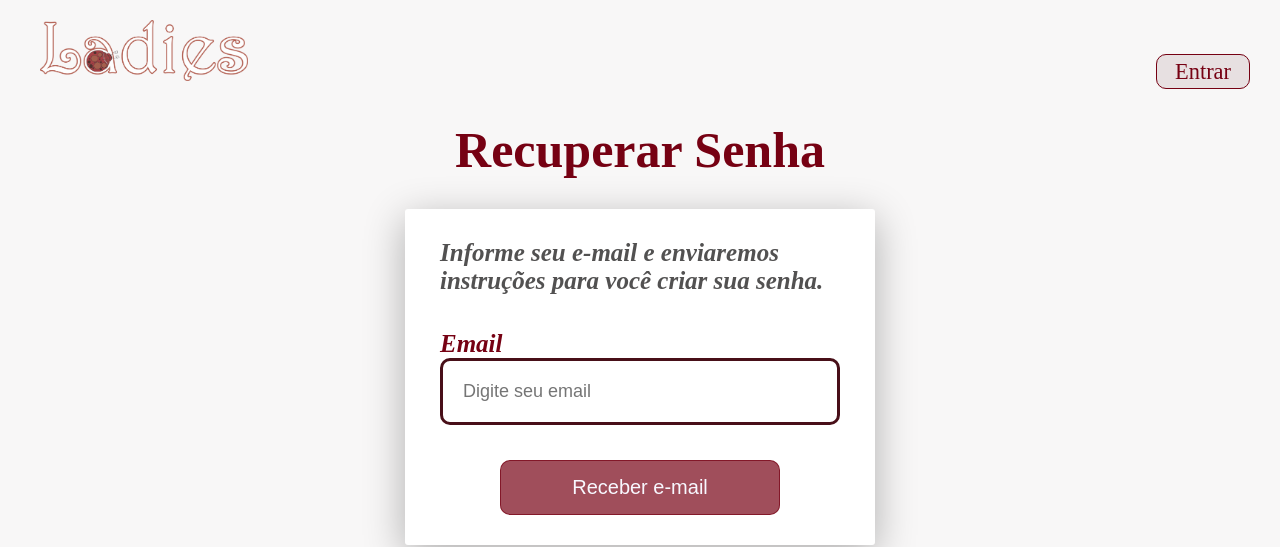
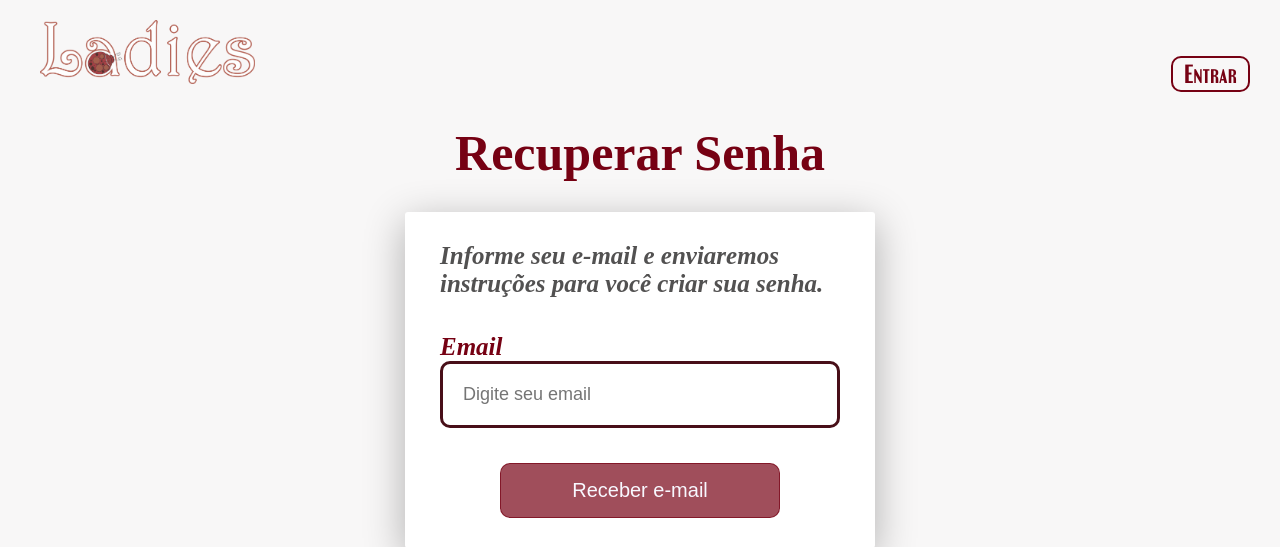
Before and after one commit to iellenLuiza/ladies, a PHP site: page /telarecuperar.html in a window 1280 px wide. Shown: the top 547 px of the page. Run offline with PHP 8.4, Linux system fonts and the light colour scheme; some web fonts are replaced.

Commit message:
mais algumas mudanças

```diff
--- a/css/cabecalho-rodape_index0.css
+++ b/css/cabecalho-rodape_index0.css
@@ -92,7 +92,6 @@ nav .btnNav:hover::after {
     transform: scale(1.05);
     background-color: rgba(230, 202, 139, 0.133);
     border: 2.5px solid rgb(96, 0, 14);
-
 }
 
 
--- a/css/cabecalho_alternativo_recuperarsenha.css
+++ b/css/cabecalho_alternativo_recuperarsenha.css
@@ -50,19 +50,18 @@ nav {
 
 /*Formatação do botão entrar/ver perfil*/
 #btnNavDestaque{
-	background-color: rgba(72, 15, 24, 0.097);
-	padding-top: 4px;
-	padding-bottom: 4px;
-	padding-left: 18px;
-	padding-right: 18px;
-	font-family: engebrechtre;
-	text-decoration: none;
-	font-size: 2.8vh;
-	border-radius: 10px;
-	margin-left: 2.8vh;
-	border: 1px solid rgba(118,1, 19);
-	color: rgb(118,1, 19);
-	transition: 0.4s ease-in-out;
+	color: rgb(118, 1, 19);
+    font-size: 1.4em;
+    font-family: engebrechtre, 'Times New Roman', Times, serif;
+    text-decoration: none;
+    background-color: transparent;
+    border: 2px solid rgba(118, 1, 19);
+    border-radius: 10px;
+    padding-top: 0.1em;
+    padding-bottom: 0.1em;
+    padding-left: 0.5em;
+    padding-right: 0.5em;
+    transition: 0.4s ease-in-out;
 }
 
 /*Animação da linha de baixo dos itens do menu superior no cabeçalho*/
@@ -83,10 +82,13 @@ nav .btnNav:hover::after{
 
 /*Animação do botão de entrar/ver perfil*/
 #btnNavDestaque:hover{
-	padding-top: 5px;
-	padding-bottom: 5px;
-	padding-left: 19px;
-	padding-right: 19px;
-	font-size: 3vh;
-	border: 2px solid rgba(118,1, 19);
+	transform: scale(1.05);
+    background-color: rgba(230, 203, 139, 0.068);
+    border: 2.5px solid rgb(96, 0, 14);
 }
+
+/* ----- fontes ----- */
+@font-face {
+    font-family: engebrechtre;
+    src: url(../assets/fontes/engebrechtre.ttf);
+}
--- a/css/index0.css
+++ b/css/index0.css
@@ -190,7 +190,7 @@ body {
 	width: 98%;
 	overflow: hidden;
 	padding: 0;
-	margin-top: 9vh;
+	margin-top: 5vh;
 	background-image: url(../assets/img/0_5/teste.png);
 	background-size: 100% 100%;
 }
@@ -354,12 +354,14 @@ body {
 
 #btnEnviar {
 	font-family: riesling;
-	font-size: 2.3em;
+	font-size: 2.05em;
 	border-radius: 5px;
 	border: 2px solid rgba(58, 45, 40, 0.961);
 	box-shadow: 1px 1px 1px 1px rgb(17, 17, 17);
 	transition: 1s ease-in-out;
 	margin-top: 2vh;
+	letter-spacing: 1px;
+	color: #000;
 }
 
 .divEnvieHist h2 {
```
